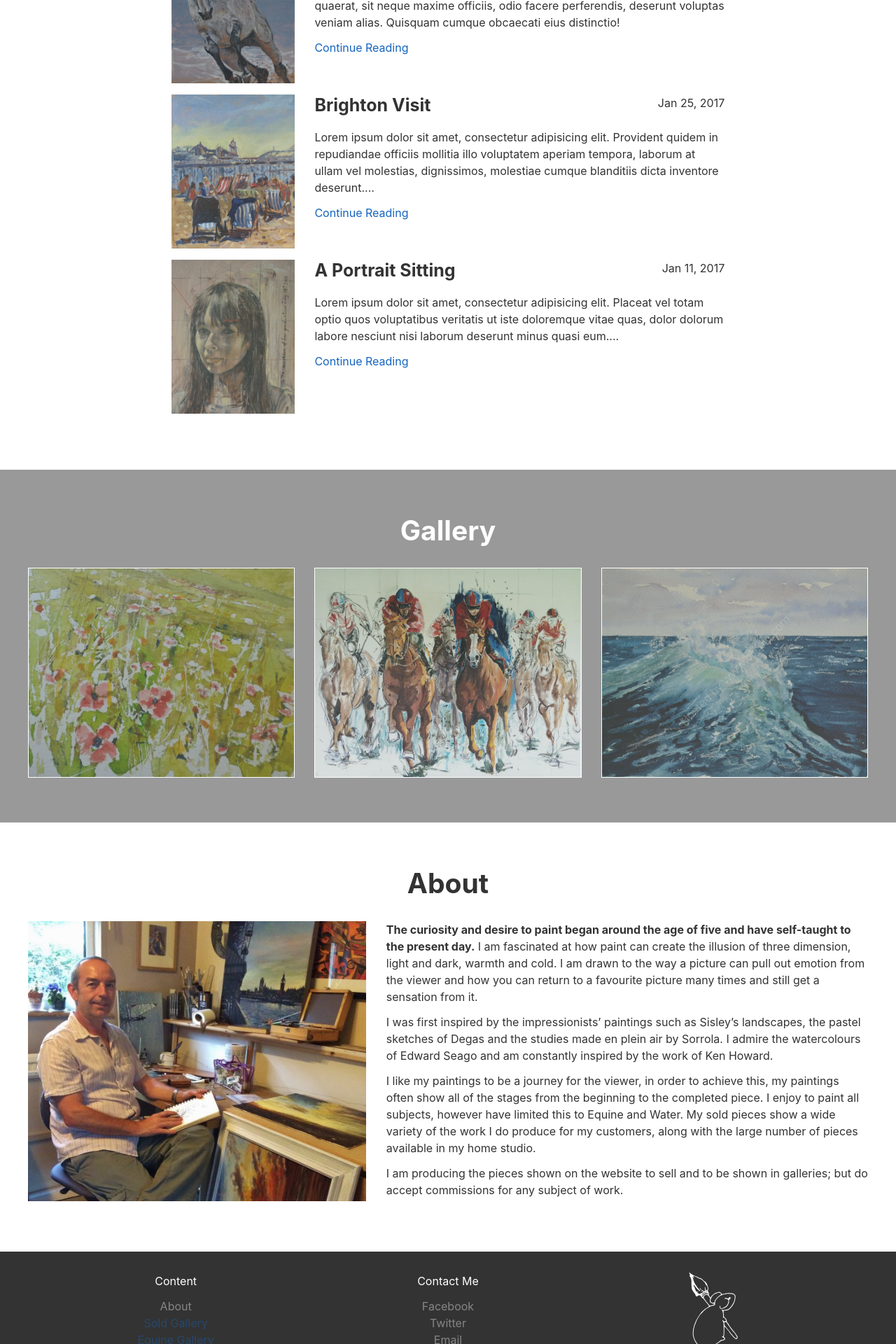
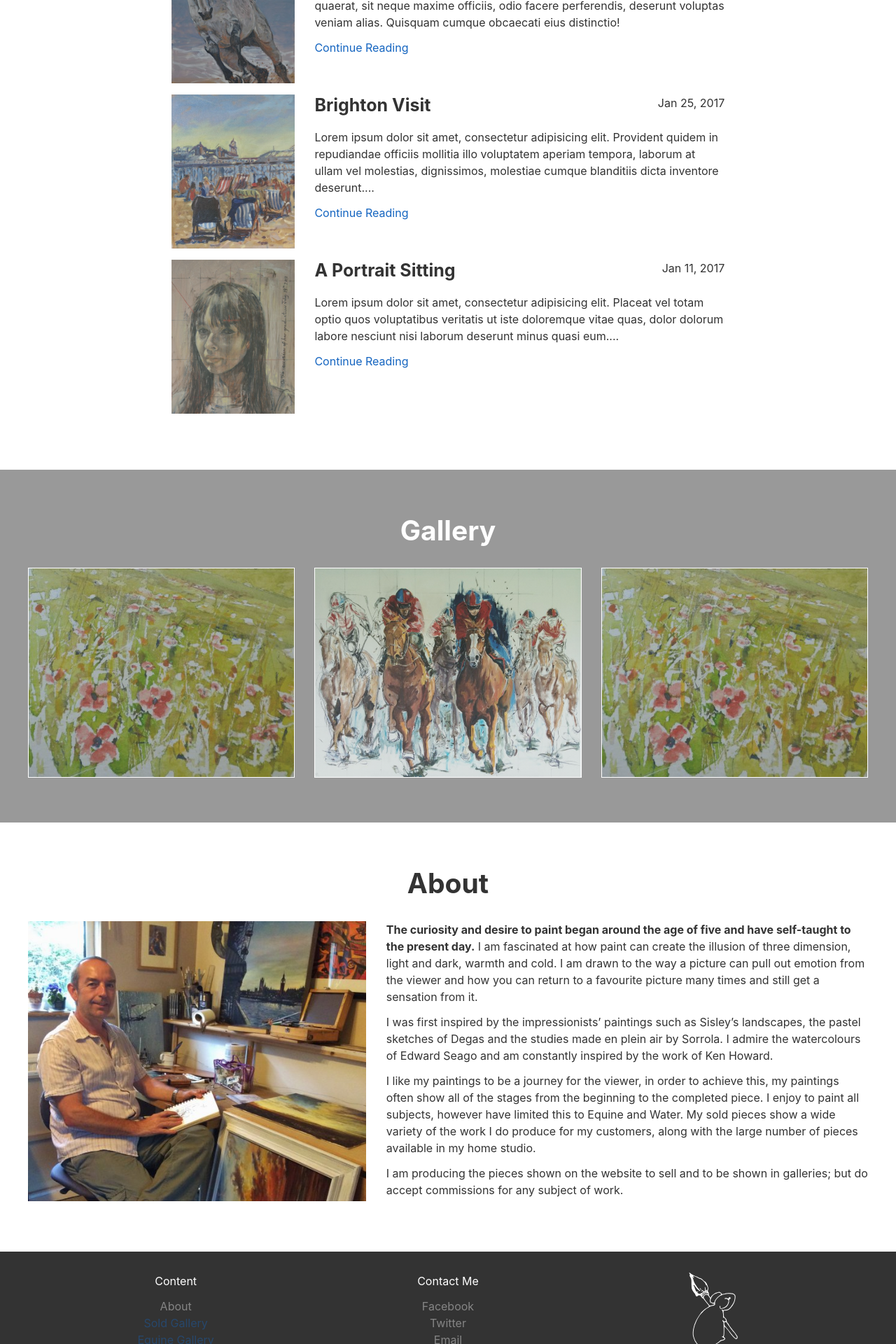
Before and after one commit to PaintTheMouse/test, a Jekyll site: the page built from index.html, in a window 1280 px wide. Shown: the part 1141-3061 px from the top of the page at 70% size. Built offline with Jekyll 4.4.1, drawn with Linux system fonts in a browser that asks for light colours; nearby versions of some CDN libraries; library files that are not in the unit come from our copies.

Commit message:
test vars

```diff
--- a/_config.yml
+++ b/_config.yml
@@ -4,7 +4,8 @@ baseurl: ""                     # the subpath of your site, e.g. /blog/
 title: Paint The Mouse
 sold_image: DSC_0321.JPG
 equine_image: IMG_0197_2.JPG
-water_image: DSC_0511.JPG
+water_image: DSC_0321.JPG
+# water_image: DSC_0511.JPG
 # disqus_shortname: 'your-shortname' # ignore this if not using Disqus
 keep_files: []
 exclude: ["_app",
```
